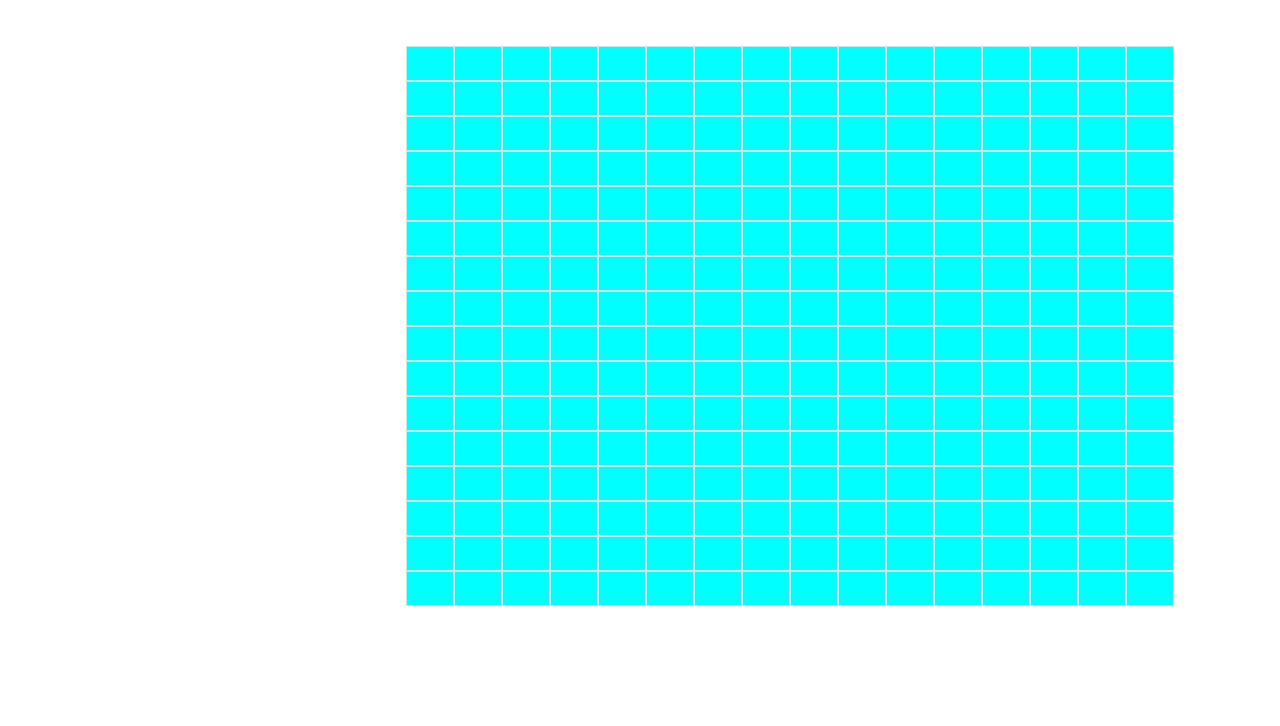
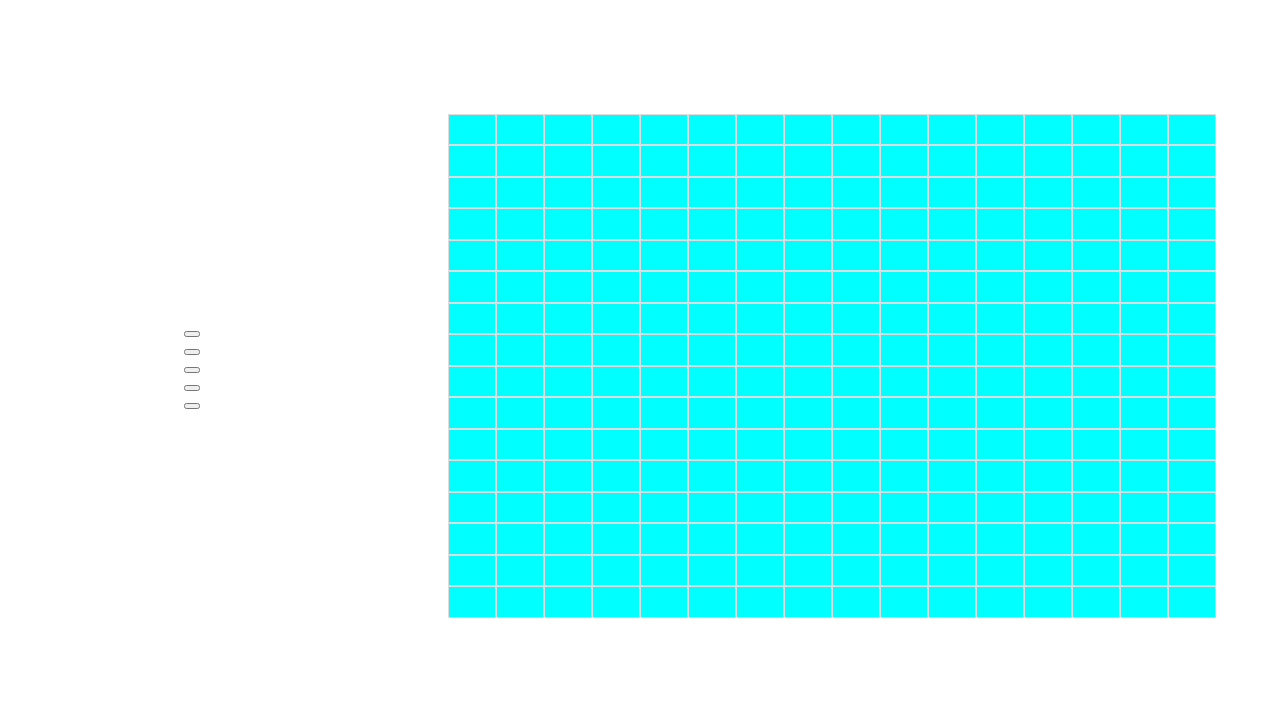
Before and after one commit to maciejbaba/etch-a-sketch, a plain HTML site: page index.html in a window 1280 px wide. Shown: the part 74-800 px from the top of the page. Drawn offline with Linux system fonts and the light colour scheme.

Commit message:
create basic layout

```diff
--- a/index.html
+++ b/index.html
@@ -9,7 +9,31 @@
   <title>Etch a Sketch</title>
 </head>
 <body>
-  <div id="container">
+  <div id="header">
+    <h1>Etch-a-sketch</h1>
+  </div>
+  <div id="content">
+    <div id="menu">
+      <div id="color-picker">
+        <button></button>
+      </div>
+      <div id="color-mode-button-div">
+        <button></button>
+      </div>
+      <div id="rainbow-mode-button-div">
+        <button></button>
+      </div>
+      <div id="eraser-mode-button-div">
+        <button></button>
+      </div>
+      <div id="clear-button-div">
+        <button></button>
+      </div>
+      <div id="choose-size-slider-div">
+      </div>
+    </div>
+    <div id="container">
+    </div>
   </div>
 </body>
 </html>
--- a/styles.css
+++ b/styles.css
@@ -5,6 +5,7 @@
 
 * {
   box-sizing: border-box;
+  font-family: 'Courier New', Courier, monospace;
 }
 
 *::before, *::after {
@@ -12,11 +13,31 @@
 }
 
 body {
+  display: flex;
+  height: 100vh;
+  margin: 0;
+  flex-direction: column;
+}
+
+#header {
+  text-align: center;
+}
+
+#content {
   height: 100vh;
   margin: 0;
   display: flex;
   align-items: center;
   justify-content: center;
+  gap: 10%;
+}
+
+#menu {
+  display: flex;
+  flex-direction: column;
+  justify-content: center;
+  align-items: center;
+  width: 20%;
 }
 
 #container {
@@ -26,7 +47,6 @@ body {
   background-color: aqua;
   height: 70%;
   width: 60%;
-  margin-left: 300px;
 }
 
 .grid-item {
```
